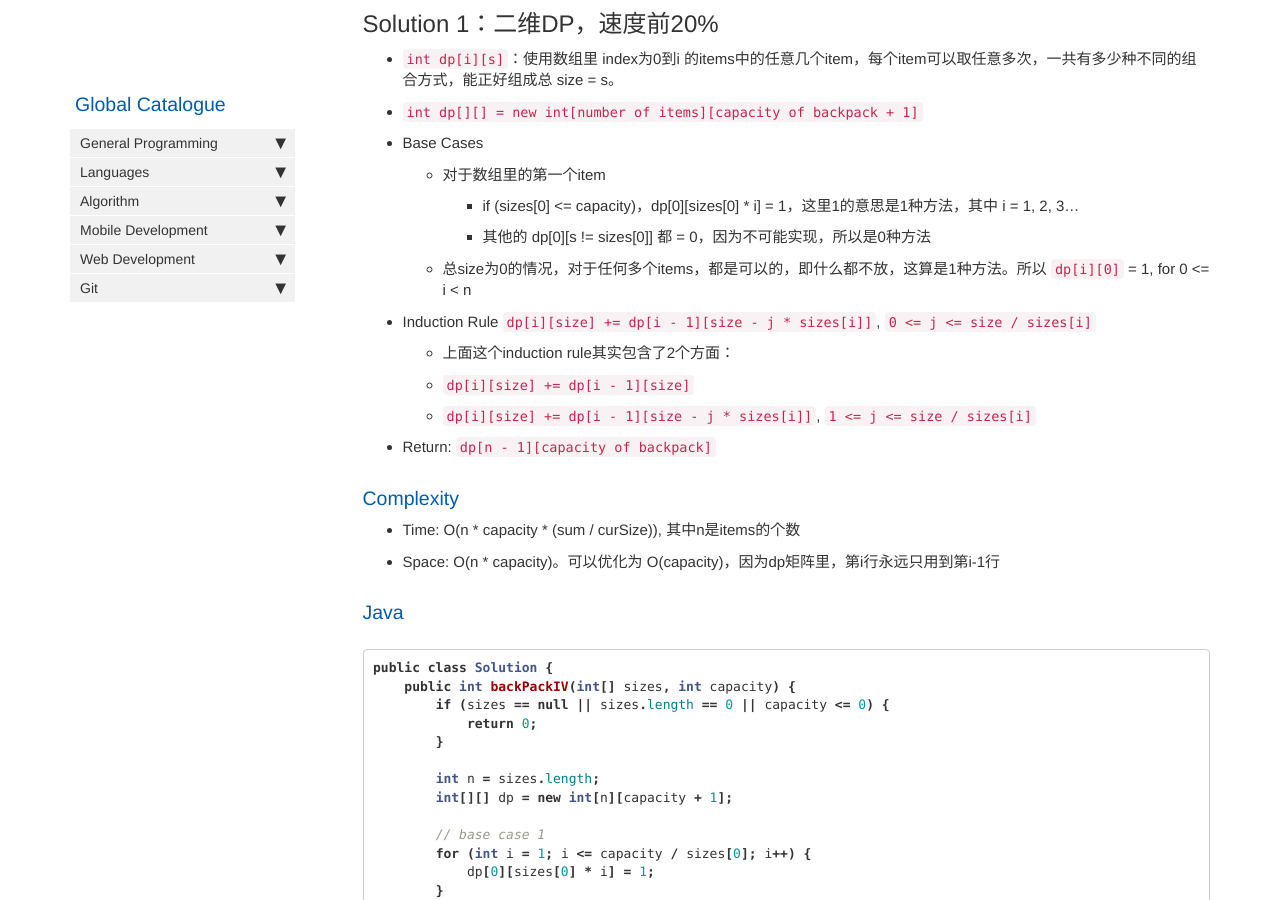
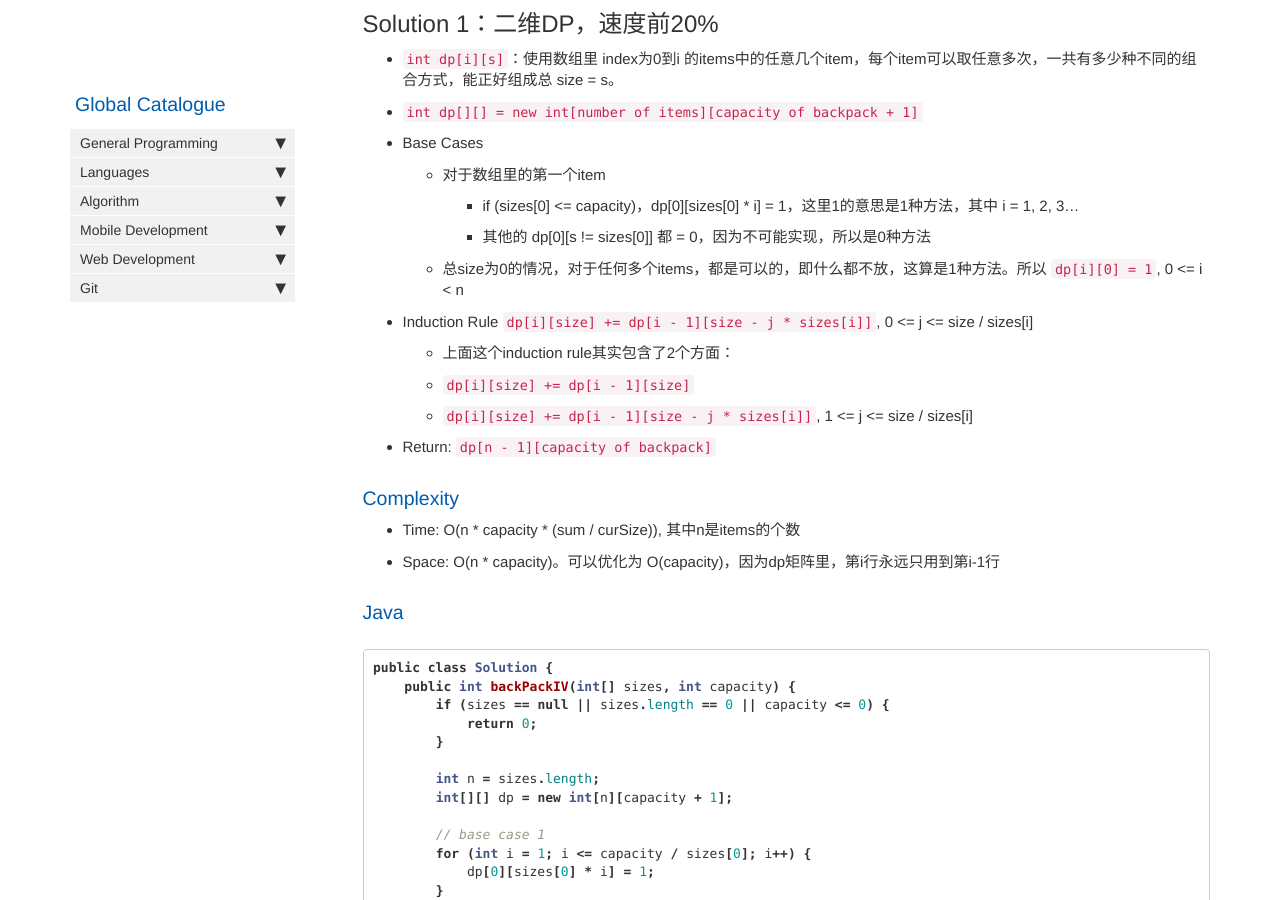
Before and after one commit to HungryOrc/hungryorc.github.io, a Jekyll site: the page built from pages/algorithm/algorithm_backpack_unlimited_1Attr_exactFill_returnNumOfSolutions.md, in a window 1280 px wide and 900 px high, scrolled down 430 px. Built offline with Jekyll 4.4.1, drawn with Linux system fonts in a browser that asks for light colours; nearby versions of some CDN libraries; comment, search, counter and statistics services are not loaded.

Commit message:
Update algorithm_backpack_unlimited_1Attr_exactFill_returnNumOfSolutions.md

```diff
--- a/pages/algorithm/algorithm_backpack_unlimited_1Attr_exactFill_returnNumOfSolutions.md
+++ b/pages/algorithm/algorithm_backpack_unlimited_1Attr_exactFill_returnNumOfSolutions.md
@@ -24,12 +24,12 @@ Unlimited 的意思是 每个item可以被取用 0次到无限次。
   * 对于数组里的第一个item
     * if (sizes[0] <= capacity)，dp[0][sizes[0] * i] = 1，这里1的意思是1种方法，其中 i = 1, 2, 3...
     * 其他的 dp[0][s != sizes[0]] 都 = 0，因为不可能实现，所以是0种方法
-  * 总size为0的情况，对于任何多个items，都是可以的，即什么都不放，这算是1种方法。所以 `dp[i][0]` = 1, for 0 <= i < n
+  * 总size为0的情况，对于任何多个items，都是可以的，即什么都不放，这算是1种方法。所以 `dp[i][0] = 1`, 0 <= i < n
 * Induction Rule
-  `dp[i][size] += dp[i - 1][size - j * sizes[i]]`, `0 <= j <= size / sizes[i]`
+  `dp[i][size] += dp[i - 1][size - j * sizes[i]]`, 0 <= j <= size / sizes[i]
   * 上面这个induction rule其实包含了2个方面：
   * `dp[i][size] += dp[i - 1][size]`
-  * `dp[i][size] += dp[i - 1][size - j * sizes[i]]`, `1 <= j <= size / sizes[i]`
+  * `dp[i][size] += dp[i - 1][size - j * sizes[i]]`, 1 <= j <= size / sizes[i]
 * Return: `dp[n - 1][capacity of backpack]`
 
 ### Complexity
```
